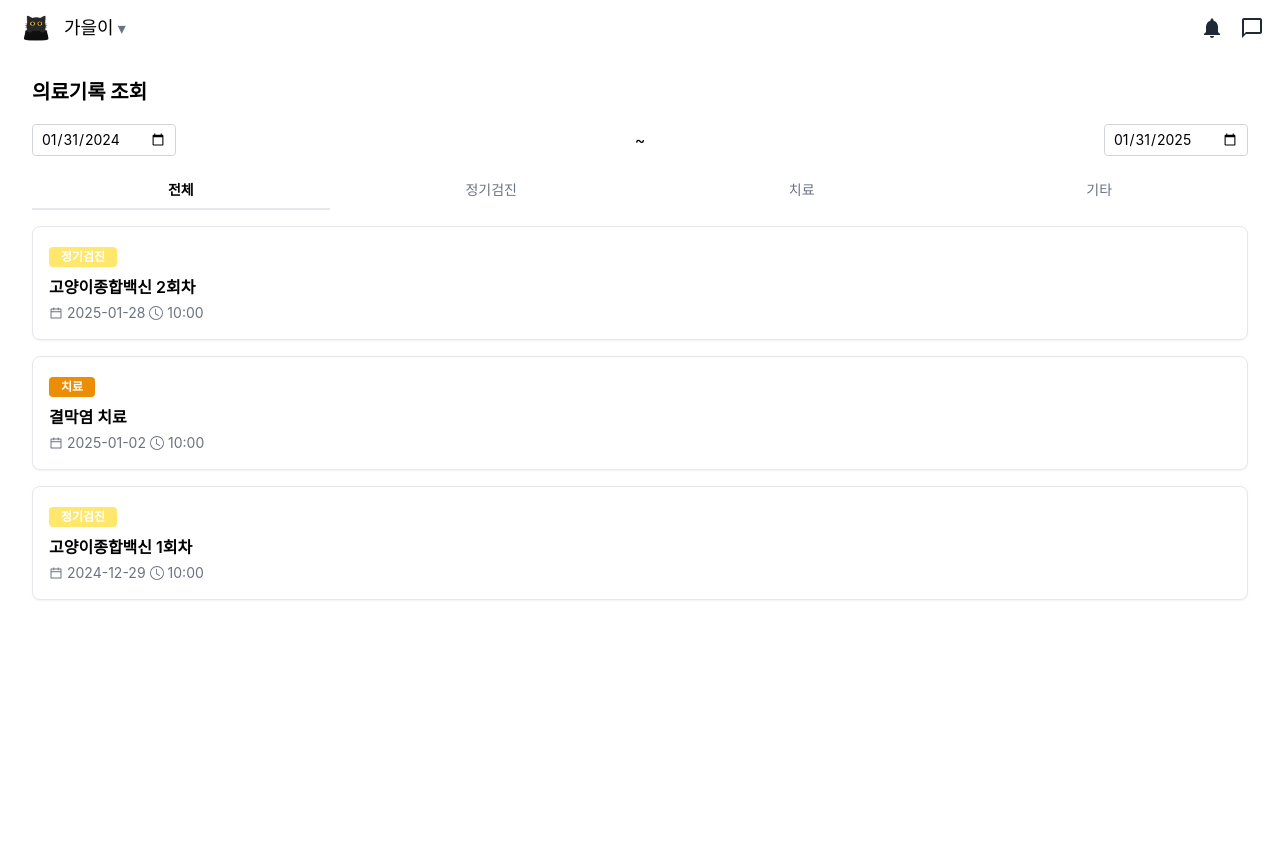
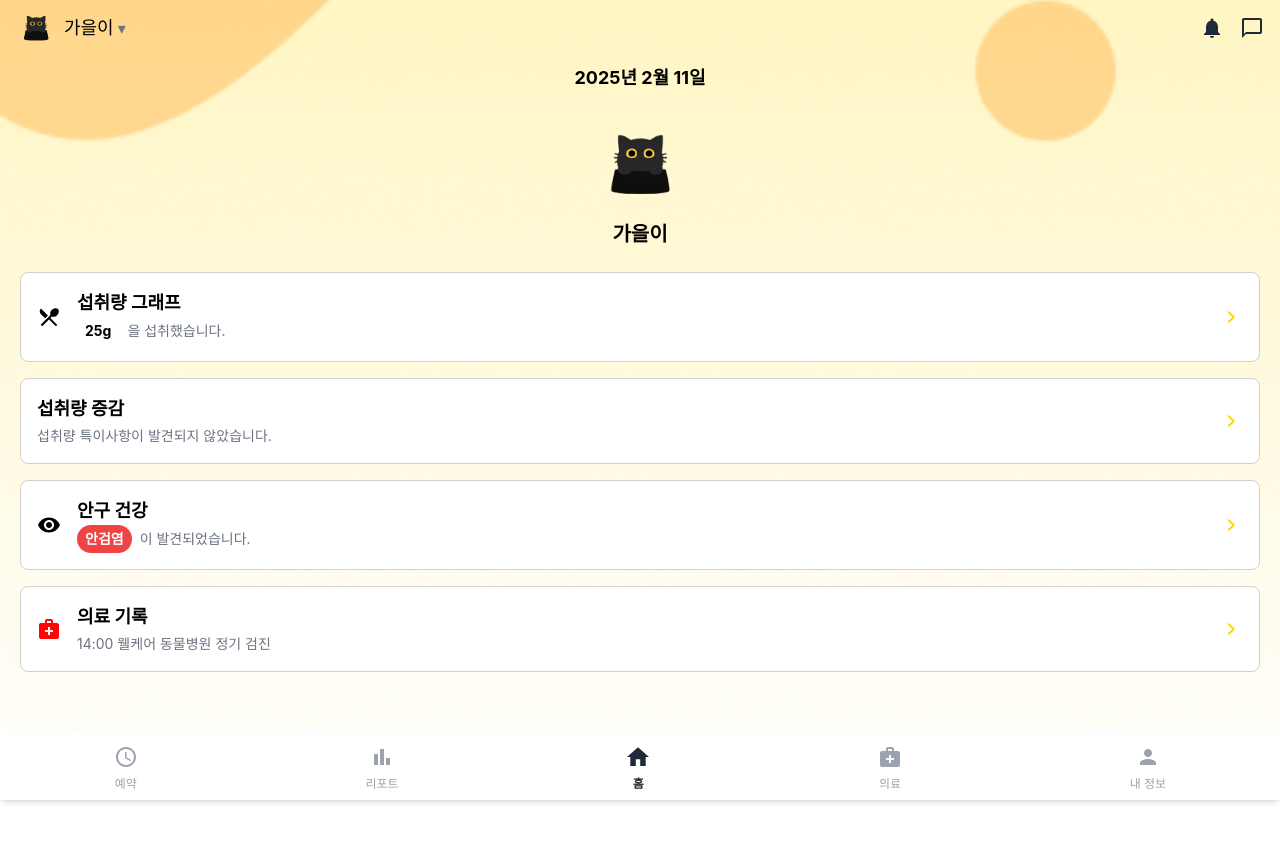
Before and after one commit to SSAFY12-B201/Myonitoring, a React (Vite) app in the folder frontend/myonitoring/: page /home in a window 1280 px wide. Before the commit this address led to /medical-records. Shown: the top 842 px of the page. Before the commit the page ends 800 px from the top, so only its background shows below. Built offline with nearby package versions, Linux system fonts and the light colour scheme.

Commit message:
[feat] 의료 기록 상세 페이지 화면 구현

```diff
--- a/frontend/myonitoring/dev-dist/sw.js
+++ b/frontend/myonitoring/dev-dist/sw.js
@@ -82,7 +82,7 @@ define(['./workbox-54d0af47'], (function (workbox) { 'use strict';
     "revision": "3ca0b8505b4bec776b69afdba2768812"
   }, {
     "url": "index.html",
-    "revision": "0.0ku88o4gt4g"
+    "revision": "0.2917igv2tr"
   }], {});
   workbox.cleanupOutdatedCaches();
   workbox.registerRoute(new workbox.NavigationRoute(workbox.createHandlerBoundToURL("index.html"), {
--- a/frontend/myonitoring/src/App.tsx
+++ b/frontend/myonitoring/src/App.tsx
@@ -11,6 +11,7 @@ import Home from "./pages/Home"; // 홈 화면
 import Redirect from "./pages/auth/Redirect";
 import Reservation from "./pages/reservation/Reservation";
 import MedicalRecords from "./pages/medical-records/MedicalRecords";
+import MedicalRecordDetail from "./pages/medical-records/MedicalRecordsDetail";
 
 const App: React.FC = () => {
   const [showSplash, setShowSplash] = useState(true); // 스플래시 화면 표시 여부
@@ -18,7 +19,7 @@ const App: React.FC = () => {
 
   const handleSplashFinish = () => {
     setShowSplash(false); // 스플래시 종료
-    navigate("/medical-records"); // 로그인 화면 이동
+    navigate("/home"); // 로그인 화면 이동
   };
 
   if (showSplash) {
@@ -48,16 +49,19 @@ const App: React.FC = () => {
       {/* <Route path="/greeting" element={<Greeting />} /> */}
 
       {/* 홈 화면 */}
-      {/* <Route path="/home" element={<Home />} /> */}
+      <Route path="/home" element={<Home />} />
 
       {/* 배급 예약 화면 */}
-      {/* <Route path="/reservation" element={<Reservation />} /> */}
+      <Route path="/reservation" element={<Reservation />} />
+
 
       {/* 의료기록 조회 화면 */}
       <Route path="/medical-records" element={<MedicalRecords />} />
 
+      {/* 의료기록 상세 화면 */}
+      <Route path="/medical-records/:id" element={<MedicalRecordDetail />} />
+    </Routes>
 
-    </Routes>
   );
 };
 
--- a/frontend/myonitoring/src/components/BottomBar.tsx
+++ b/frontend/myonitoring/src/components/BottomBar.tsx
@@ -1,33 +1,52 @@
-import React, { useState } from 'react';
-import { Home, BarChart, Schedule, MedicalServices, Person } from '@mui/icons-material';
+import React, { useState, useEffect } from "react";
+import { useNavigate, useLocation } from "react-router-dom"; // React Router 사용
+import { Home, BarChart, Schedule, MedicalServices, Person } from "@mui/icons-material";
 
 const BottomBar: React.FC = () => {
-  // 현재 활성화된 탭 상태 관리
-  const [activeTab, setActiveTab] = useState('home');
+  const navigate = useNavigate(); // 페이지 이동을 위한 훅
+  const location = useLocation(); // 현재 경로 확인을 위한 훅
+  const [activeTab, setActiveTab] = useState("");
 
   // 탭 데이터 정의
   const tabs = [
-    { id: 'schedule', label: '예약', icon: <Schedule /> },
-    { id: 'report', label: '리포트', icon: <BarChart /> },
-    { id: 'home', label: '홈', icon: <Home /> },
-    { id: 'medical', label: '의료', icon: <MedicalServices /> },
-    { id: 'profile', label: '내 정보', icon: <Person /> },
+    { id: "schedule", label: "예약", icon: <Schedule />, path: "/reservation" },
+    { id: "report", label: "리포트", icon: <BarChart />, path: "/report" },
+    { id: "home", label: "홈", icon: <Home />, path: "/home" },
+    { id: "medical", label: "의료", icon: <MedicalServices />, path: "/medical-records" },
+    { id: "profile", label: "내 정보", icon: <Person />, path: "/profile" },
   ];
 
+  // 현재 경로에 따라 활성화된 탭 설정
+  useEffect(() => {
+    const currentTab = tabs.find((tab) => tab.path === location.pathname);
+    if (currentTab) {
+      setActiveTab(currentTab.id);
+    }
+  }, [location.pathname]); // location.pathname 변경 시 실행
+
+  const handleTabClick = (tabId: string, path: string) => {
+    setActiveTab(tabId); // 활성화된 탭 상태 업데이트
+    navigate(path); // 해당 경로로 이동
+  };
+
   return (
-    <div className="flex justify-around items-center shadow-md py-2 fixed bottom-0 w-full">
+    <div className="flex justify-around items-center shadow-md py-2 fixed bottom-0 w-full bg-white">
       {tabs.map((tab) => (
         <div
           key={tab.id}
           className={`flex flex-col items-center cursor-pointer ${
-            activeTab === tab.id ? 'text-gray-800' : 'text-gray-400'
+            activeTab === tab.id ? "text-gray-800 font-bold" : "text-gray-400"
           }`}
-          onClick={() => setActiveTab(tab.id)}
+          onClick={() => handleTabClick(tab.id, tab.path)}
         >
           {/* 아이콘 */}
-          <div className="text-2xl">{tab.icon}</div>
+          <div className={`text-2xl ${activeTab === tab.id ? "scale-110" : ""}`}>
+            {tab.icon}
+          </div>
           {/* 라벨 */}
-          <span className="text-xs mt-1">{tab.label}</span>
+          <span className={`text-xs mt-1 ${activeTab === tab.id ? "font-bold" : ""}`}>
+            {tab.label}
+          </span>
         </div>
       ))}
     </div>
--- a/frontend/myonitoring/src/pages/medical-records/MedicalRecords.tsx
+++ b/frontend/myonitoring/src/pages/medical-records/MedicalRecords.tsx
@@ -1,5 +1,6 @@
 import React, { useEffect } from "react";
 import { useAppDispatch, useAppSelector } from "../../redux/hooks";
+import { useNavigate } from "react-router-dom"; // React Router 사용
 import {
   setFilterType,
   filterRecords,
@@ -8,9 +9,11 @@ import { AiOutlinePlus, AiOutlineCalendar } from "react-icons/ai"; // 아이콘
 import { BsClock } from "react-icons/bs";
 import TopBar from "../../components/TopBar";
 import ContentSection from "../../components/ContentSection";
+import BottomBar from "../../components/BottomBar";
 
 const MedicalRecords = ({ catId }: { catId?: string }) => {
   const dispatch = useAppDispatch();
+  const navigate = useNavigate();
 
   // Redux 상태에서 필터링된 의료기록 가져오기
   const medicalRecords = useAppSelector(
@@ -23,10 +26,14 @@ const MedicalRecords = ({ catId }: { catId?: string }) => {
     dispatch(filterRecords()); // 초기 필터링 (전체)
   }, [dispatch]);
 
+  // 필터 타입 변경 시 필터링 실행
+  useEffect(() => {
+    dispatch(filterRecords()); // filterType이 변경될 때마다 필터링 실행
+  }, [filterType, dispatch]);
+
   // 필터 변경 핸들러
   const handleFilterChange = (type: "전체" | "정기검진" | "치료" | "기타") => {
     dispatch(setFilterType(type)); // 필터 타입 설정
-    dispatch(filterRecords()); // 필터링 실행
   };
 
   return (
@@ -68,7 +75,7 @@ const MedicalRecords = ({ catId }: { catId?: string }) => {
         </div>
 
         {/* 탭 메뉴 */}
-        <div className="flex justify-around  text-sm border-gray-300 mb-4">
+        <div className="flex justify-around text-sm border-gray-300 mb-4">
           {["전체", "정기검진", "치료", "기타"].map((type) => (
             <button
               key={type}
@@ -94,6 +101,7 @@ const MedicalRecords = ({ catId }: { catId?: string }) => {
             medicalRecords.map((record) => (
               <div
                 key={record.id}
+                onClick={() => navigate(`/medical-records/${record.id}`)}
                 className="border border-gray-200 rounded-lg p-4 shadow-sm bg-white flex justify-between items-start"
               >
                 {/* 왼쪽 정보 */}
@@ -123,10 +131,20 @@ const MedicalRecords = ({ catId }: { catId?: string }) => {
               </div>
             ))
           ) : (
-            <p className="text-center text-gray-500">의료 기록이 없습니다.</p>
+            <div className="flex flex-col items-center justify-center mt-24 h-full">
+              <img
+                src="/sleeping_cat.png"
+                alt="로고 이미지"
+                className="w-35 h-32 animate-fade-in"
+              />
+              <h1 className="text-xs font-Gidugu text-gray-900 mt-4">
+                의료기록이 없습니다...
+              </h1>
+            </div>
           )}
         </div>
       </ContentSection>
+      <BottomBar />
     </div>
   );
 };
--- /dev/null
+++ b/frontend/myonitoring/src/pages/medical-records/MedicalRecordsDetail.tsx
@@ -0,0 +1,97 @@
+import React from "react";
+import { useParams, useNavigate } from "react-router-dom";
+import { useAppSelector, useAppDispatch } from "../../redux/hooks";
+import { updateRecord } from "../../redux/slices/medicalRecordsSlice";
+import Input from "../../components/Input";
+import ContentSection from "../../components/ContentSection";
+import WideButton from "../../components/WideButton";
+import Header from "../../components/Header";
+
+const MedicalRecordDetail = () => {
+  const { id } = useParams<{ id: string }>();
+  const navigate = useNavigate();
+  const dispatch = useAppDispatch();
+
+  // Redux에서 해당 ID의 의료기록 가져오기
+  const record = useAppSelector((state) =>
+    state.medicalRecords.records.find((rec) => rec.id === id)
+  );
+
+  if (!record) {
+    return <p>존재하지 않는 기록입니다.</p>;
+  }
+
+  // 입력값 변경 핸들러
+  const handleChange = (field: string, value: string) => {
+    dispatch(updateRecord({ ...record, [field]: value }));
+  };
+
+  return (
+    <div>
+      {/* 상단 헤더 */}
+      <Header title="의료기록 수정" onBack={() => navigate(-1)} />
+
+      {/* 상세 정보 입력 폼 */}
+      <ContentSection>
+        {/* 분류 */}
+        <Input
+          label="분류 *"
+          type="select"
+          value={record.type}
+          onChange={(value) => handleChange("type", value)}
+          options={["정기검진", "치료", "기타"]}
+        />
+
+        {/* 제목 */}
+        <Input
+          label="제목 *"
+          type="text"
+          value={record.title}
+          onChange={(value) => handleChange("title", value)}
+        />
+
+        {/* 설명 */}
+        <Input
+          label="설명"
+          type="textarea"
+          value={record.description}
+          onChange={(value) => handleChange("description", value)}
+        />
+
+        {/* 병원 */}
+        <Input
+          label="병원 *"
+          type="text"
+          value={record.hospital}
+          onChange={(value) => handleChange("hospital", value)}
+        />
+
+        {/* 날짜 */}
+        <Input
+          label="날짜 *"
+          type="date"
+          value={record.date}
+          onChange={(value) => handleChange("date", value)}
+        />
+
+        {/* 시간 */}
+        <Input
+          label="시간 *"
+          type="time"
+          value={record.time}
+          onChange={(value) => handleChange("time", value)}
+        />
+      </ContentSection>
+
+      {/* 하단 버튼 */}
+      <footer className="bottom-0 left-0 w-full p-4">
+        <WideButton
+          text="저장"
+          textColor="text-white"
+        />
+      </footer>
+    </div>
+  );
+};
+
+export default MedicalRecordDetail;
--- a/frontend/myonitoring/src/redux/slices/medicalRecordsSlice.tsx
+++ b/frontend/myonitoring/src/redux/slices/medicalRecordsSlice.tsx
@@ -33,7 +33,7 @@ const initialState: MedicalRecordsState = {
     {
       id: "2",
       catId: "cat1",
-      type: "치료",
+      type: "기타",
       title: "결막염 치료",
       description: "결막염 약 처방 및 치료",
       hospital: "행복동물병원",
@@ -49,6 +49,16 @@ const initialState: MedicalRecordsState = {
       hospital: "행복동물병원",
       date: "2024-12-29",
       time: "10:00",
+    },
+    {
+      id: "4",
+      catId: "cat1",
+      type: "기타",
+      title: "예방 접종",
+      description: "예방 접종 1회차차",
+      hospital: "행복동물병원",
+      date: "2024-11-15",
+      time: "16:00",
     },
   ],
   filteredRecords: [], // 초기에는 전체 데이터를 표시
```
Also changed, not shown: frontend/myonitoring/src/pages/reservation/Reservation.tsx (+24 -6 lines), frontend/myonitoring/public/sleeping_cat.png (added).
